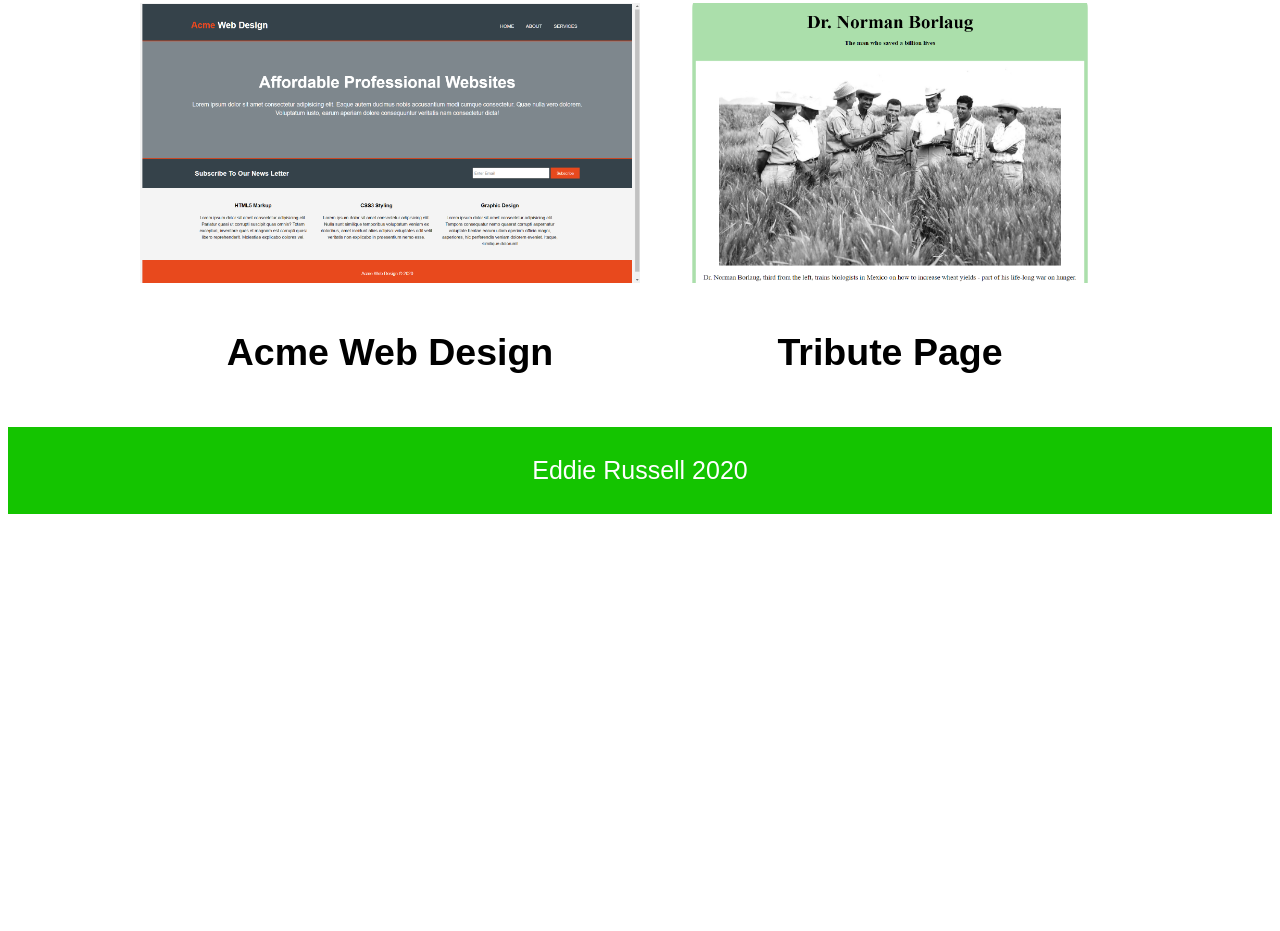
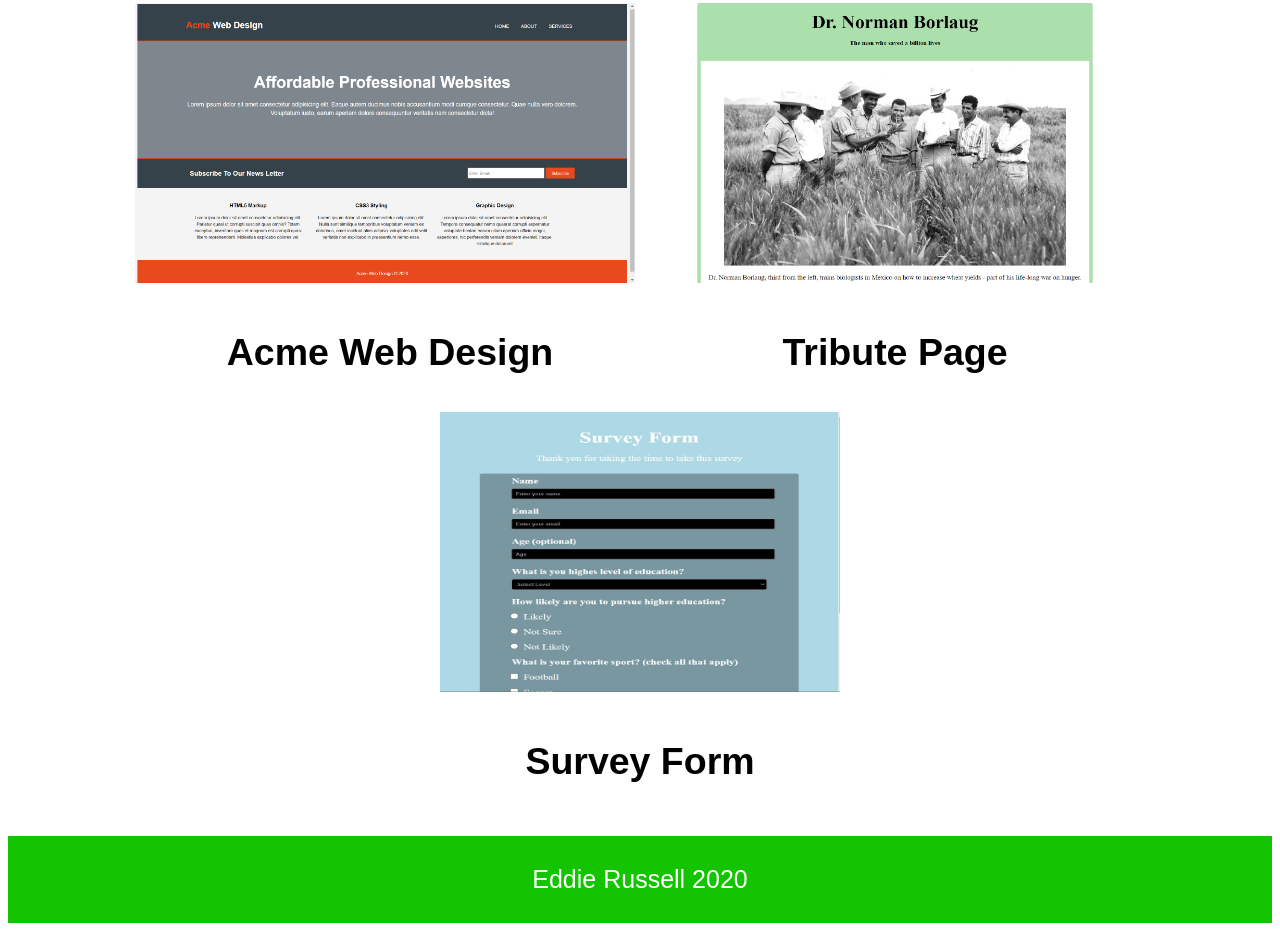
Before and after one commit to erussell18/Web_Pages, a plain HTML site: page Portfolio/Portfolio.html in a window 1280 px wide. Shown: the part 351-1282 px from the top of the page. Before the commit the page ends 873 px from the top, so only its background shows below. Drawn offline with Linux system fonts and the light colour scheme.

Commit message:
Added Survey Form To  Portfolio

```diff
--- a/Portfolio/Portfolio.html
+++ b/Portfolio/Portfolio.html
@@ -40,6 +40,11 @@
             <a href="../Tribute_Page/Main.html" target="_blank"><img src="TributePic.png"></a>
             <h2>Tribute Page</h2>
         </article>
+
+        <article id="SurveyForm">
+            <a href="../Survey_Page/Survey.html" target="_blank"><img src="Survey_Form.JPG"></a>
+            <h2>Survey Form</h2>
+        </article>
     </section>
 
 
--- a/Portfolio/Style.css
+++ b/Portfolio/Style.css
@@ -117,6 +117,7 @@ footer{
     width:500px;
     margin:auto;
     height:280px;
+    padding-right:10px;
 }
 
 .Projects #AcmeWeb{
@@ -131,6 +132,16 @@ footer{
 
 .Projects #TributePage{
     text-align:center;
+}
+
+.Projects #SurveyForm{
+    text-align:center;
+}
+
+.Projects #SurveyForm img{
+    width:400px;
+    margin:auto;
+    height:280px;
 }
 
 #AboutMe,
--- a/Survey_Page/UpdatedStyle.css
+++ b/Survey_Page/UpdatedStyle.css
@@ -53,7 +53,7 @@ option{
 #Likely,
 #NotLikely,
 #NotSure{
-    height: 35px;
+    height: 30px;
     margin-right:2%;
     margin-top:1%;
 }
```
Also changed, not shown: Portfolio/Survey_Form.JPG (added).
